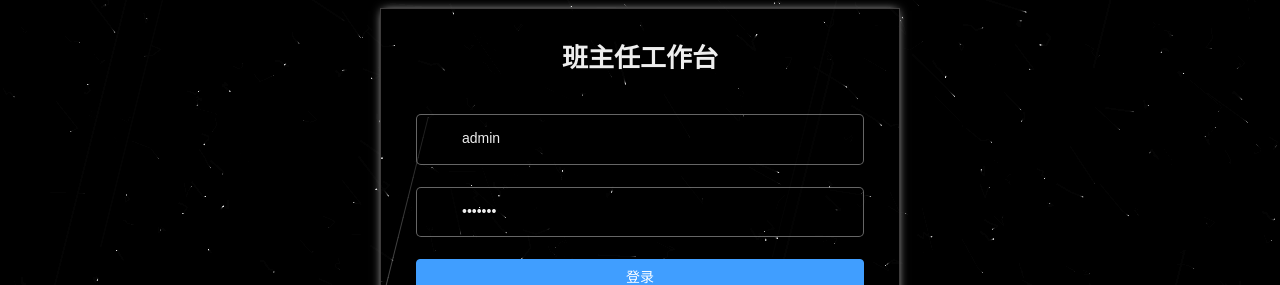
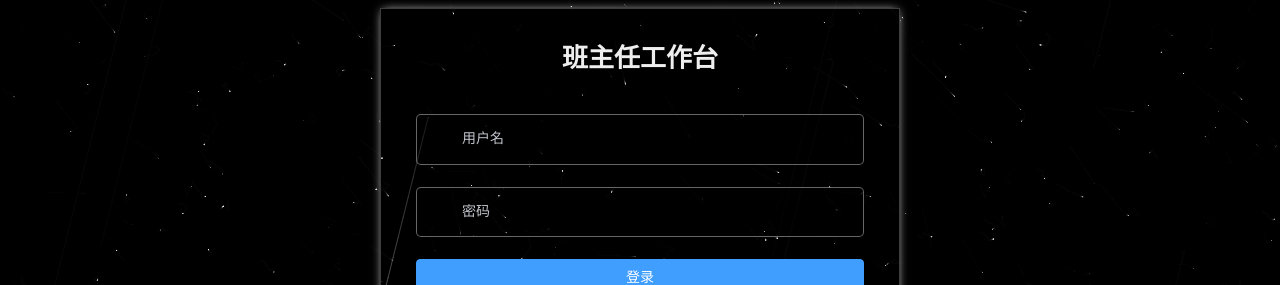
Before and after one commit to gaoyangy/vue-project, a Vue app: page /#/login in a window 1280 px wide. Shown: the part 212-497 px from the top of the page. Built offline with nearby package versions, Linux system fonts and the light colour scheme.

Commit message:
add code

```diff
--- a/src/views/login/index.vue
+++ b/src/views/login/index.vue
@@ -10,14 +10,14 @@
         <span class="svg-container svg-container_login">
           <svg-icon icon-class="user" />
         </span>
-        <el-input name="username" type="text" v-model="loginForm.username" autoComplete="on" placeholder="username" />
+        <el-input name="username" type="text" v-model="loginForm.username" autoComplete="on" placeholder="用户名" />
       </el-form-item>
 
       <el-form-item prop="password">
         <span class="svg-container">
           <svg-icon icon-class="password" />
         </span>
-        <el-input name="password" :type="passwordType" @keyup.enter.native="handleLogin" v-model="loginForm.password" autoComplete="on" placeholder="password" />
+        <el-input name="password" :type="passwordType" @keyup.enter.native="handleLogin" v-model="loginForm.password" autoComplete="on" placeholder="密码" />
         <span class="show-pwd" @click="showPwd">
           <svg-icon icon-class="eye" />
         </span>
@@ -38,22 +38,22 @@ export default {
   data() {
     const validateUsername = (rule, value, callback) => {
       if (!isvalidUsername(value)) {
-        callback(new Error('Please enter the correct user name'))
+        callback(new Error('请输入正确的用户名'))
       } else {
         callback()
       }
     }
     const validatePassword = (rule, value, callback) => {
       if (value.length < 6) {
-        callback(new Error('The password can not be less than 6 digits'))
+        callback(new Error('请输入正确的密码'))
       } else {
         callback()
       }
     }
     return {
       loginForm: {
-        username: 'admin',
-        password: '1111111'
+        username: '',
+        password: ''
       },
       loginRules: {
         username: [{ required: true, trigger: 'blur', validator: validateUsername }],
```
